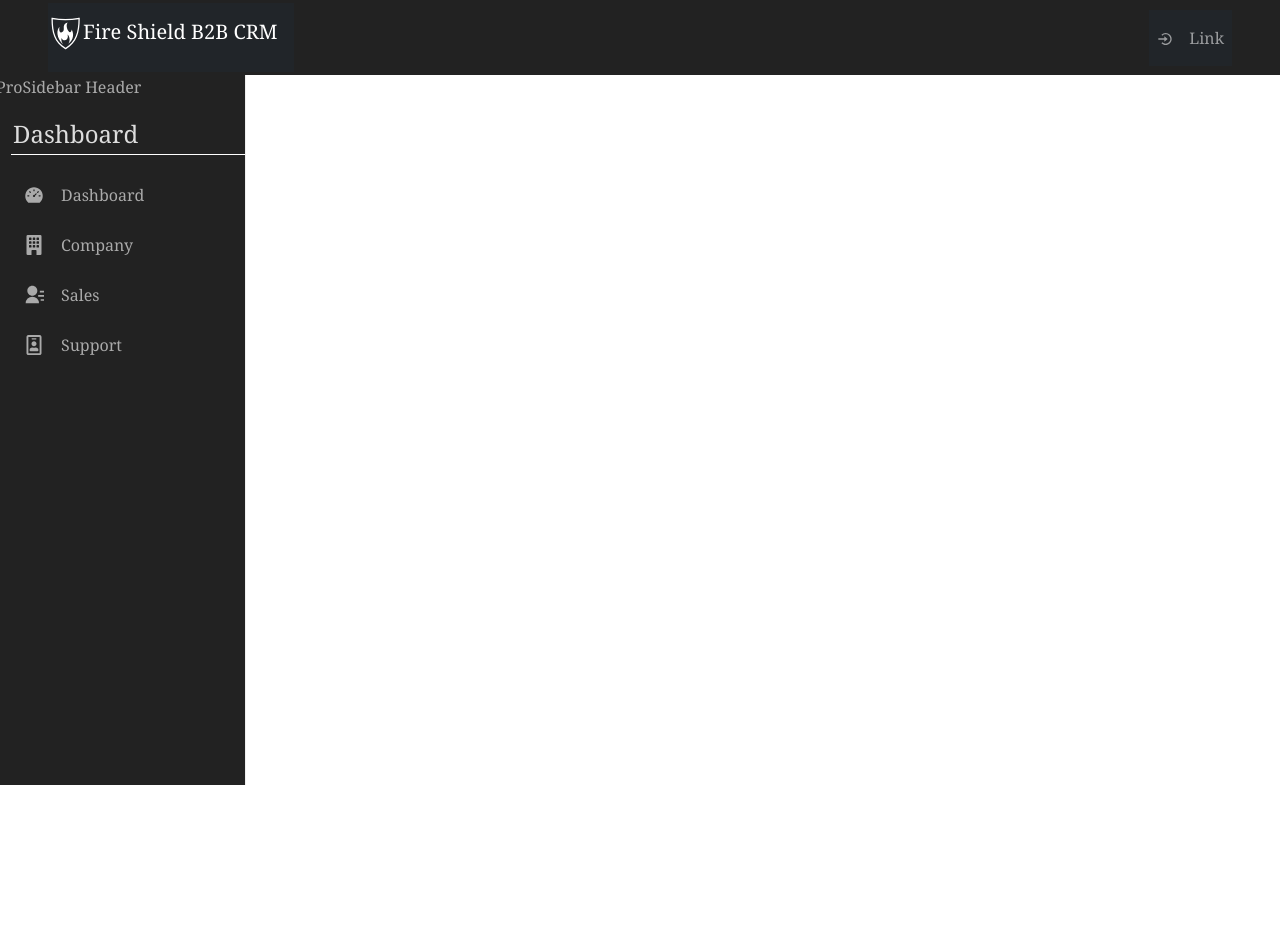
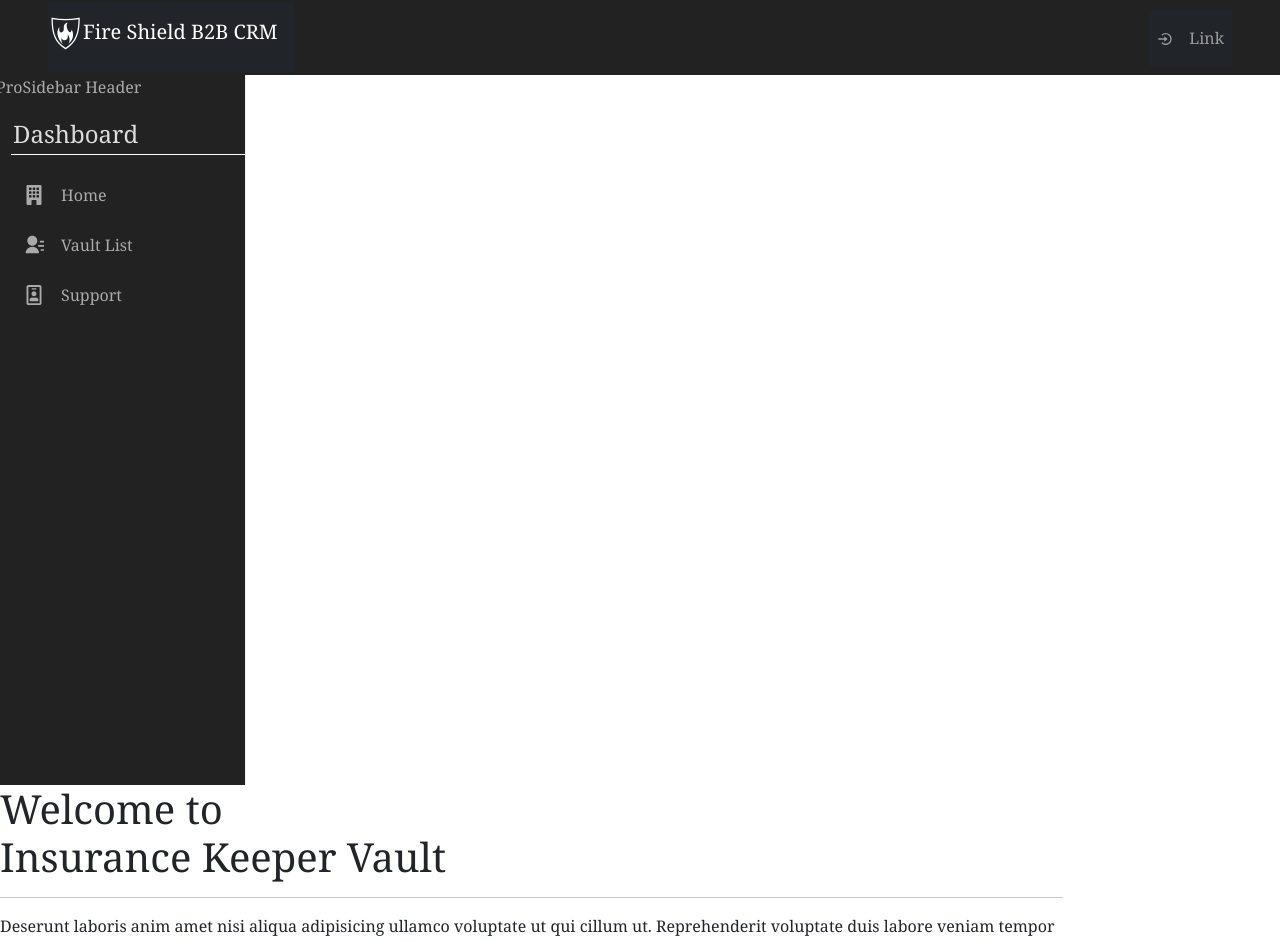
Before and after one commit to MCSquaredTech/Insurance-keeper, a React (Create React App) app in the folder vault/: page / in a window 1280 px wide. Shown: the top 941 px of the page. Before the commit the page ends 800 px from the top, so only its background shows below. Built offline with nearby package versions, Linux system fonts and the light colour scheme; no server answers.

Commit message:
React Router Dom

```diff
--- a/vault/src/App.js
+++ b/vault/src/App.js
@@ -1,69 +1,73 @@
-// import { useState } from 'react';
-// import useFetch from './hooks/useFetch';
+import { useState } from 'react';
+import useFetch from './hooks/useFetch';
 
-// import { DataSourceAPI } from './datasourceapi/DataSourceAPI';
+import { DataSourceAPI } from './datasourceapi/DataSourceAPI';
 
 import LayoutThemes from './pages/layouts/LayoutThemes';
 import HomePage from './pages/HomePage';
 import Items from './pages/Items';
+
+import Loading from './components/Loading';
 
 import { createBrowserRouter,
         RouterProvider,
         Route,
         createRoutesFromElements} from "react-router-dom";
 
+const router = createBrowserRouter(
+  createRoutesFromElements(
+    <Route element={<LayoutThemes />}>
+      <Route path="/" element={<HomePage />} />
+      <Route path="/items" element={<Items />} />
+    </Route>
+  )
+)
 
 function App() {
 
-  // const [ user, setUser ] = useState(null);
-  // const Userurl = DataSourceAPI.getPolicyHolder()
-  // const { data: phUser, loading: phLoading, error: phError } = useFetch(Userurl, setUser);
+  const [ user, setUser ] = useState(null);
+  const Userurl = DataSourceAPI.getPolicyHolder()
+  const { data: phUser, loading: phLoading, error: phError } = useFetch(Userurl, setUser);
 
-  // const [ address, setAddress ] = useState(null);
-  // const addressUrl = DataSourceAPI.getCurrentAddress();
-  // const { data: caData, loading: caLoading, error: caError } = useFetch(addressUrl, setAddress);
+  const [ address, setAddress ] = useState(null);
+  const addressUrl = DataSourceAPI.getCurrentAddress();
+  const { data: caData, loading: caLoading, error: caError } = useFetch(addressUrl, setAddress);
 
-  // const [ item, setItem ] = useState(null);
-  // const itemUrl = DataSourceAPI.getItems();
-  // const { data: iData, loading: iLoading, error: iError } = useFetch(itemUrl, setItem);
+  const [ item, setItem ] = useState(null);
+  const itemUrl = DataSourceAPI.getItems();
+  const { data: iData, loading: iLoading, error: iError } = useFetch(itemUrl, setItem);
 
-  // const handlePersonalEdit = async (dataSet) => {
-  //   await DataSourceAPI.putUserById(dataSet);
-  // }
+  const handlePersonalEdit = async (dataSet) => {
+    await DataSourceAPI.putUserById(dataSet);
+  }
 
-  // const handleAddressEdit = async (dataSet) => {
-  //   await DataSourceAPI.putAddressByID(dataSet);
-  // }
+  const handleAddressEdit = async (dataSet) => {
+    await DataSourceAPI.putAddressByID(dataSet);
+  }
 
-  // const handleClick = (item) => {
-  //   console.log('Clicked Item', item);
-  // }
+  const handleClick = (item) => {
+    console.log('Clicked Item', item);
+  }
 
-  // const handleSave = (dataSet) => {
-  //   console.log('save item', dataSet);
-  // }
+  const handleSave = (dataSet) => {
+    console.log('save item', dataSet);
+  }
 
-  // const handleEdit = (dataSet) => {
-  //   console.log('Edit Item', dataSet);
-  // }
+  const handleEdit = (dataSet) => {
+    console.log('Edit Item', dataSet);
+  }
 
-  // const handleDelete = (dataSet) => {
-  //   console.log("Delete Item", dataSet);
-  // }
+  const handleDelete = (dataSet) => {
+    console.log("Delete Item", dataSet);
+  }
 
-  const router = createBrowserRouter(
-    createRoutesFromElements(
-      <Route element={<LayoutThemes />}>
-        <Route path="/" element={<HomePage />} />
-        <Route path="/items" element={<Items />} />
-      </Route>
 
-    )
-  )
 
-  return (
-    <RouterProvider router={router} />
-  )
+
+  return <RouterProvider router={router} />
+
+
+
 
 }
 
--- /dev/null
+++ b/vault/src/components/Loading.jsx
@@ -0,0 +1,11 @@
+import React from 'react'
+
+function Loading() {
+  return (
+    <div>
+      <h1>Loading ...</h1>
+    </div>
+  )
+}
+
+export default Loading
--- a/vault/src/components/PageSidebar.jsx
+++ b/vault/src/components/PageSidebar.jsx
@@ -3,7 +3,7 @@ import { Link } from 'react-router-dom';
 import * as faIcons from 'react-icons/fa';
 import * as bsIcons from 'react-icons/bs';
 import * as riIcons from 'react-icons/ri';
-import * as aiIcons from 'react-icons/ai';
+// import * as aiIcons from 'react-icons/ai';
 import {
   Sidebar,
   Menu,
@@ -41,21 +41,17 @@ const PageSidebar = () => {
             className='sidebar-header'
             >{menuActive}
           </div>
-          <MenuItem className='sidebar-menuitem'
-            icon={<aiIcons.AiFillDashboard size={"20px"}/>}
-            component={<Link to="/"  />}
-            onClick={() => setMenuActive('Home')}
-            >Dashboard</MenuItem>
+
           <MenuItem className='sidebar-menuitem'
             icon={<bsIcons.BsBuildingFill size={"20px"}/>}
-            component={<Link to="company"  />}
-            onClick={() => setMenuActive('Company')}
-            >Company</MenuItem>
+            component={<Link to="/"  />}
+            onClick={() => setMenuActive('HomePage')}
+            >Home</MenuItem>
           <MenuItem className='sidebar-menuitem'
             icon={<riIcons.RiContactsFill size={"20px"}/>}
-            component={<Link to="/sales" />}
+            component={<Link to="/Items" />}
             onClick={() => setMenuActive('Sales')}
-            >Sales</MenuItem>
+            >Vault List</MenuItem>
           <MenuItem className='sidebar-menuitem'
             icon={<faIcons.FaRegIdBadge size={"20px"}/>}
             component={<Link to="/support" />}
--- a/vault/src/pages/HomePage.jsx
+++ b/vault/src/pages/HomePage.jsx
@@ -2,6 +2,9 @@
 const HomePage = () => {
   return (
     <div>
+      <h1> Welcome to <br />
+           Insurance Keeper Vault</h1>
+      <hr />
       <p>Deserunt laboris anim amet nisi aliqua adipisicing ullamco voluptate ut qui cillum ut.
           Reprehenderit voluptate duis labore veniam tempor et cillum dolore occaecat sint ea. Fugiat
           occaecat pariatur laboris sunt minim tempor labore aute nisi. Ullamco nostrud duis mollit proident
--- a/vault/src/pages/Items.jsx
+++ b/vault/src/pages/Items.jsx
@@ -1,21 +1,30 @@
 import ItemsList from "../components/ItemsList"
 
 
-function Items(data, setData, policyHolder, onClick, onSave, onEdit, onDelete) {
-    const { first, last, policy, phone, email } = policyHolder
+function Items() {
+    // console.log(policyHolder);
+    // const { first, last, policy, phone, email } = policyHolder;
 
     return (
         <div>
-        <div>
+            <h1>Vault Items</h1>
+            <hr />
+        {/* <div>
             <div>Policy Holder: {first} {last} </div>
             <div>Policy Number: {policy} </div>
             <div>Phone: {phone}  Email: {email} </div>
             <hr />
-        </div>
-        <div>
+        </div> */}
+        {/* <div>
             <ItemsList data={data}
-                    onClick={onClick} />
-        </div>
+                    setData={setData}
+                    onClick={onClick}
+                    onSave={onSave}
+                    onEdit={onEdit}
+                    onDelete={onDelete}
+                    />
+        </div> */}
+
         </div>
     )
 }
--- a/vault/src/pages/layouts/LayoutThemes.jsx
+++ b/vault/src/pages/layouts/LayoutThemes.jsx
@@ -15,10 +15,10 @@ const LayoutThemes = () => {
         <div className="col-md-auto">
           <PageSidebar />
         </div>
-        {/* <div className='col-md-10'>
+        <div className='col-md-10'>
           <Outlet />
           <PageFooter />
-        </div> */}
+        </div>
       </div>
     </container>
   )
```
Also changed, not shown: vault/jsconfig.json (added, +14 -0 lines).
